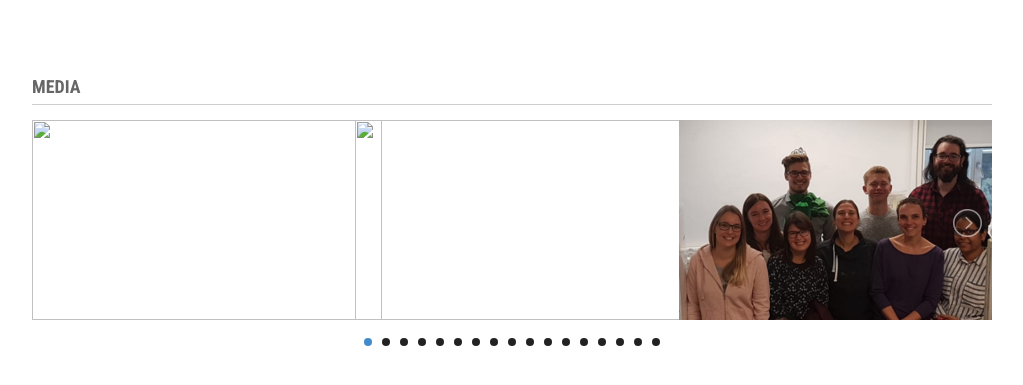
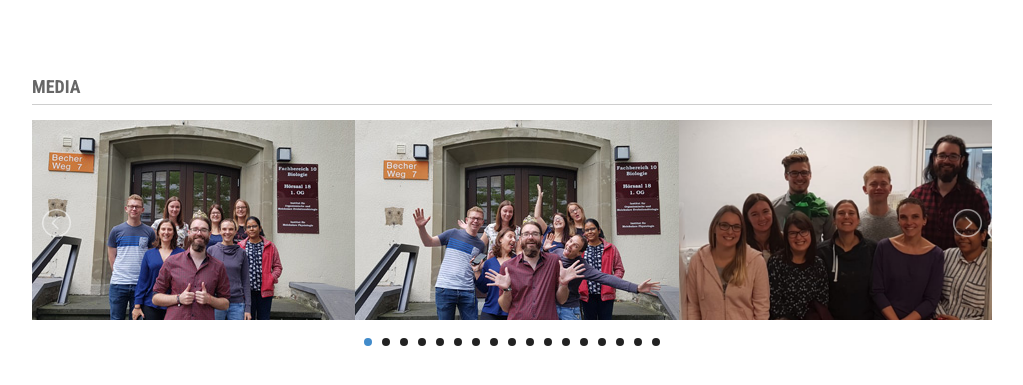
Before and after one commit to cbrinson330/agmaysimera, a plain HTML site: page index.html in a window 1280 px wide. Shown: the part 1808-2193 px from the top of the page, without its empty margins (128-1151 px from the left). Drawn offline with nearby package versions, Linux system fonts and the light colour scheme.

Commit message:
updated targets to slider images

```diff
--- a/index.html
+++ b/index.html
@@ -109,8 +109,8 @@
 				<h2>Media</h2>
 				<div class="full teamSlider">
 					<ul class="slide-team">
-						<li><img src="images/sliderimages/imagesForTeam/imageC.png" height="200" width="350" /></li>
-						<li><img src="images/sliderimages/imagesForTeam/imageD.png" height="200" width="350" /></li>
+						<li><img src="images/sliderimages/imagesForTeam/imageC.jpg" height="200" width="350" /></li>
+						<li><img src="images/sliderimages/imagesForTeam/imageD.jpg" height="200" width="350" /></li>
 						<li><img src="images/sliderimages/imagesForTeam/imageA.png" height="200" width="350" /></li>
 						<li><img src="images/sliderimages/imagesForTeam/imageB.png" height="200" width="350" /></li>
 						<li><img src="images/sliderimages/imagesForTeam/IMG-01-02a.jpg" height="200" width="350" /></li>
```
